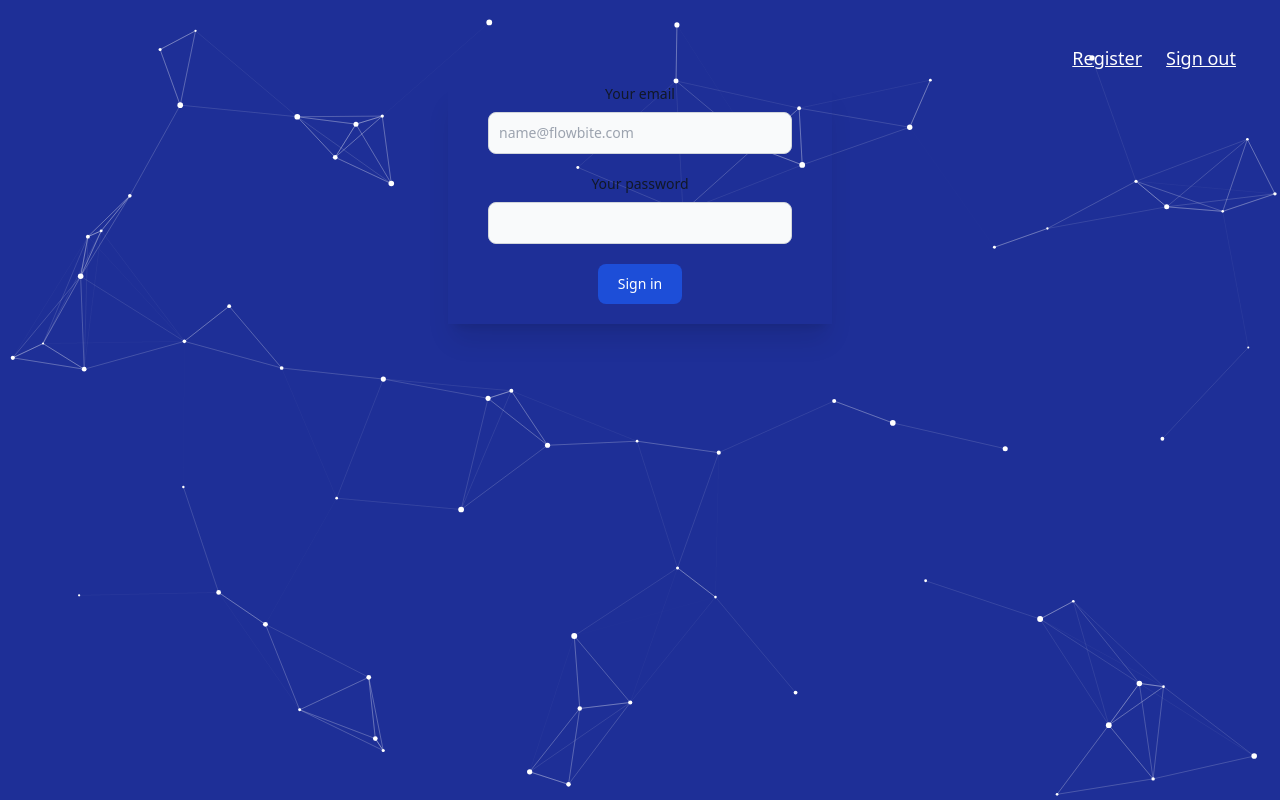
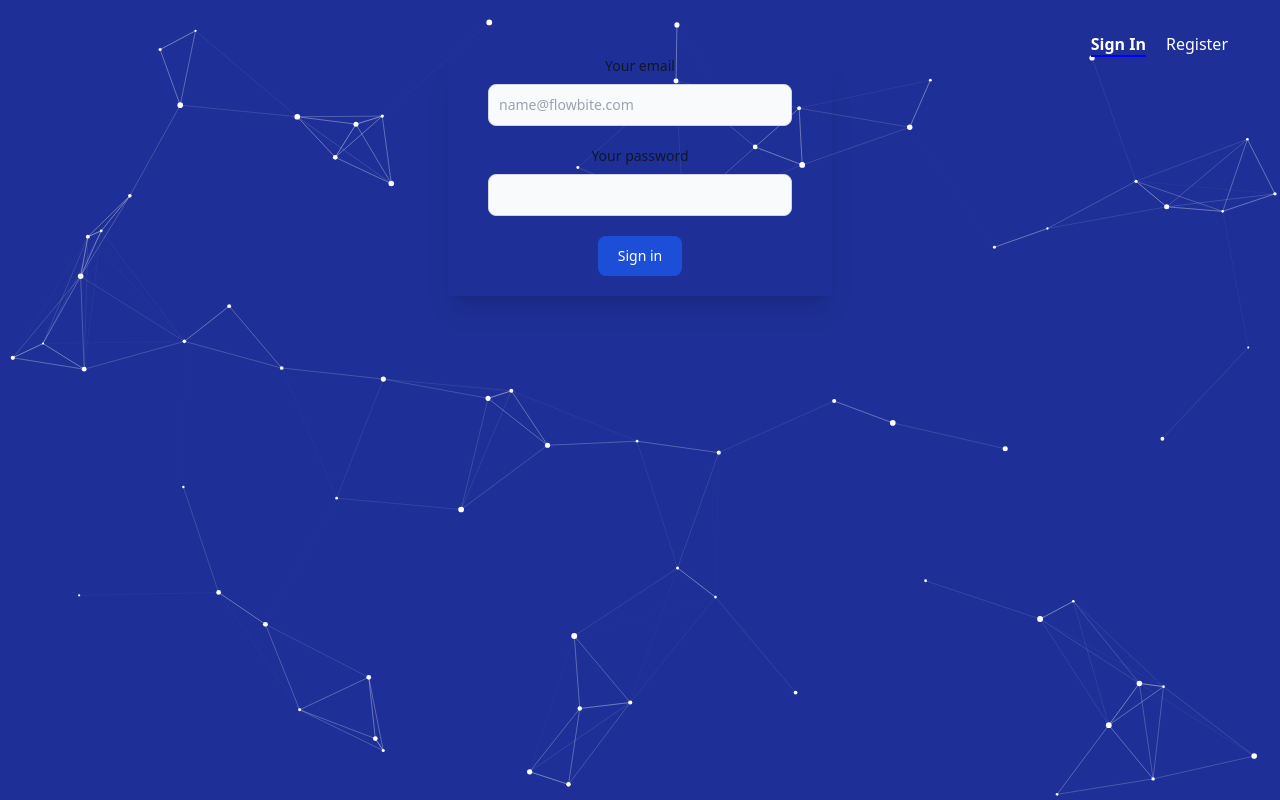
Before and after one commit to itIsMuse/face-recognition-app, a React (Vite) app: page /signin in a window 1280 px wide. Built offline with nearby package versions, Linux system fonts and the light colour scheme.

Commit message:
did the navlink stuff from register to sign in and refactored my code , next thing is to make it navigate itself using chatgpt

```diff
--- a/src/App.jsx
+++ b/src/App.jsx
@@ -1,5 +1,5 @@
 import React, {useState, useEffect, useRef} from 'react'
-import { BrowserRouter as Router, Routes, Route, Link } from 'react-router-dom';
+import { BrowserRouter as Router, Routes, Route, Navigate, NavLink} from 'react-router-dom';
 import Nav from './components/Nav/Nav'
 import Logo from './components/Logo/Logo'
 import InputText from './components/InputForm/InputText'
@@ -109,26 +109,30 @@ const onButtonSubmit = () => {
     })
     .catch(error => console.log('error', error));
 }
-const [route, setRoute] = useState('signin')
 
-const onRouteChange = (route)=>{
-    setRoute(route)
-}
 
   return (
 
-      <div className='App'>
-        <ParticlesComponent id = 'particle'/>
-        <Nav onRouteChange = {() => onRouteChange('signin')} Register={() => {onRouteChange('register')}} />
-{ route === 'signin'? <SignIn onRouteChange={() => onRouteChange('home')}/>: route === 'register'? <Register onRouteChange = {() => onRouteChange('register')}/>:
-   <div>
-        <Logo />
-        <Rank />
-        <InputText onInputChange = {onInputChange} onButtonSubmit = {onButtonSubmit}/>
+      <div className="App">
+        <ParticlesComponent id="particle" />
+        <Nav />
 
-        <FaceRecognition boundingBox = {boundingBox} imageBox = {inputUrl}/>
-</div>}
-
+        <Routes>
+          <Route path="/" element={<Navigate to="/signin" />} />
+          <Route path="/signin" element={<SignIn />} />
+          <Route path="/register" element={<Register />} />
+          <Route
+            path="/home"
+            element={
+              <div>
+                <Logo />
+                <Rank />
+                <InputText onInputChange={onInputChange} onButtonSubmit={onButtonSubmit} />
+                <FaceRecognition boundingBox={boundingBox} imageBox={inputUrl} />
+              </div>
+            }
+          />
+        </Routes>
       </div>
   )
 }
--- a/src/components/Nav/Nav.jsx
+++ b/src/components/Nav/Nav.jsx
@@ -1,20 +1,56 @@
 import React from 'react'
+import { NavLink } from "react-router-dom"
 
 
-const Nav = ({onRouteChange, Register, route}) => {
+const Nav = ({isAuthenticated}) => {
 
   return (
+    <nav>
+      <ul style={{ display: "flex", justifyContent: "flex-end",  listStyle: "none", padding: 0 }}>
+        <li style={{ marginRight: "20px" }}>
+          <NavLink
+            to="/signin"
+            style={({ isActive }) => ({
+              fontWeight: isActive ? "bold" : "normal",
+              color: isActive ? "white" : "white",
+              textDecoration: "none",
+              borderBottom: isActive ? "2px solid blue" : "none", // Subtle border for active link
+            })}
+          >
+            Sign In
+          </NavLink>
+        </li>
+        <li style={{ marginRight: "20px" }}>
+          <NavLink
+            to="/register"
+            style={({ isActive }) => ({
+              fontWeight: isActive ? "bold" : "normal",
+              color: isActive ? "white" : "white",
+              textDecoration: "none",
+              borderBottom: isActive ? "2px solid blue" : "none", // Subtle border for active link
+            })}
+          >
+            Register
+          </NavLink>
+        </li>
+        {isAuthenticated && (
+          <li>
+            <NavLink
+              to="/home"
+              style={({ isActive }) => ({
+                fontWeight: isActive ? "bold" : "normal",
+                color: isActive ? "white" : "white",
+                textDecoration: "none",
+                borderBottom: isActive ? "2px solid blue" : "none", // Subtle border for active link
+              })}
+            >
+              Home
+            </NavLink>
+          </li>
+        )}
+      </ul>
+    </nav>
 
-    <div>
-{route === 'signin' ? <div>
-      <nav className='flex justify-end' >
-        <p onClick={Register} className='text-lg underline text-white p-3 hover:opacity-75 cursor-pointer'>Register </p>
-      </nav>
-</div>: route === 'register' ?<nav> <p onClick={onRouteChange} className='text-lg underline text-white p-3 hover:opacity-75 cursor-pointer'>Sign out </p></nav>:<nav className='flex justify-end' >
-        <p onClick={Register} className='text-lg underline text-white p-3 hover:opacity-75 cursor-pointer'>Register </p>
-        <p onClick={onRouteChange} className='text-lg underline text-white p-3 hover:opacity-75 cursor-pointer'>Sign out </p>
-      </nav>}
-    </div>
   )
 
 }
--- a/src/main.jsx
+++ b/src/main.jsx
@@ -1,13 +1,13 @@
 import { StrictMode } from 'react'
 import { createRoot } from 'react-dom/client'
-import { BrowserRouter } from 'react-router-dom'
+import { BrowserRouter as Router} from 'react-router-dom'
 import App from './App.jsx'
 import './index.css'
 
 createRoot(document.getElementById('root')).render(
   <StrictMode>
-    <BrowserRouter>
+    <Router>
     <App />
-    </BrowserRouter>
+    </Router>
   </StrictMode>,
 )
```
